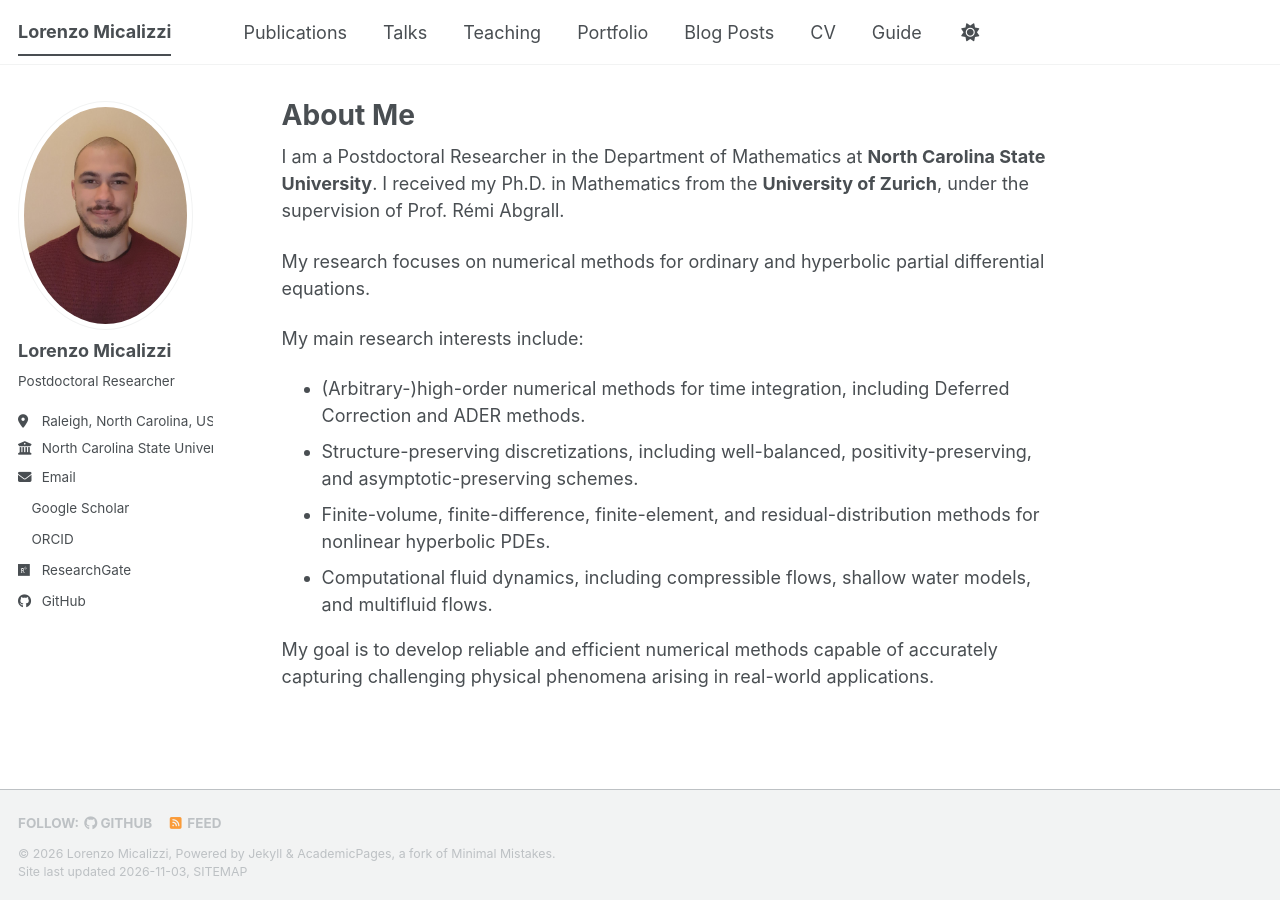
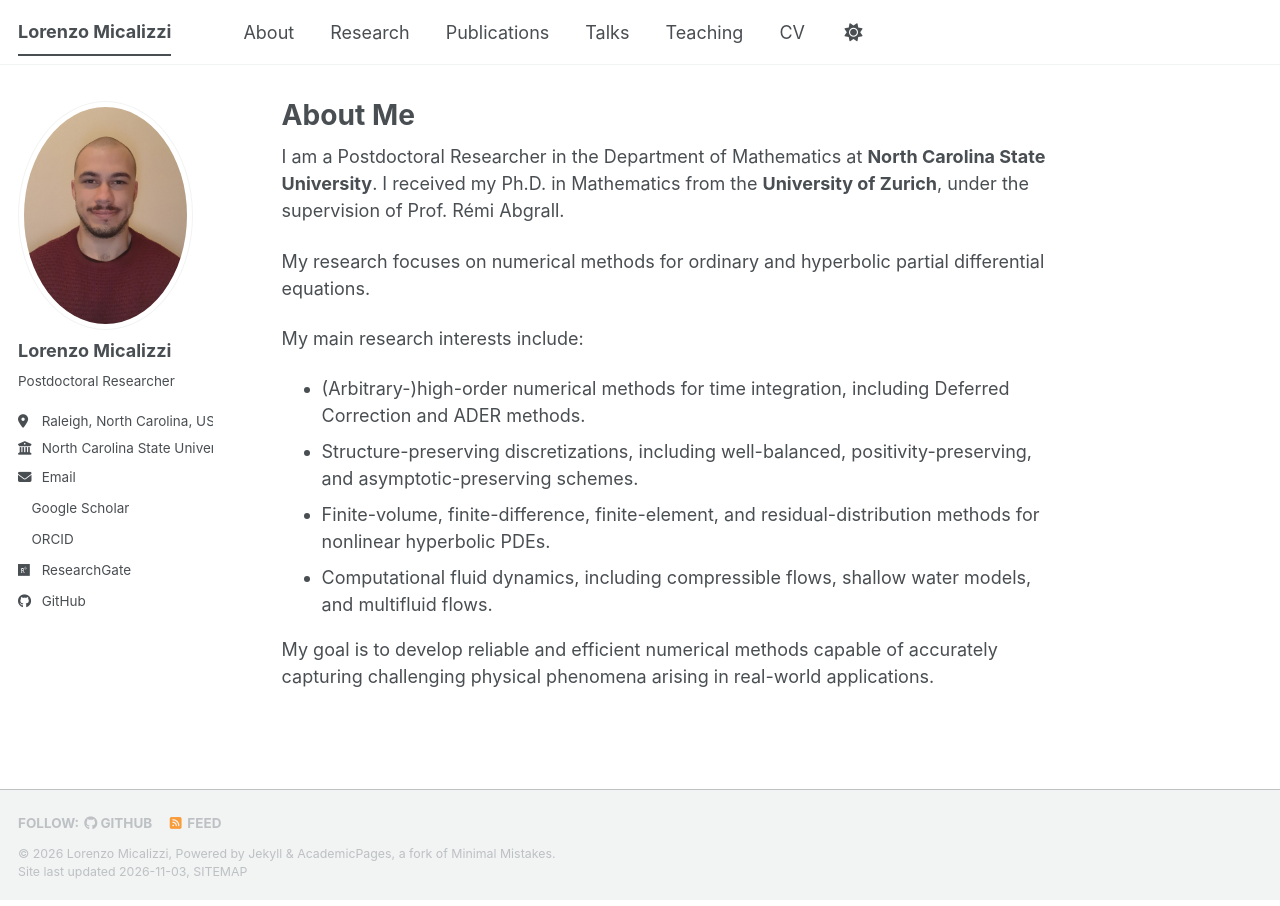
Before and after one commit to lmical/lmical.github.io, a Jekyll site: the page built from _pages/about.md, in a window 1280 px wide. Built offline with Jekyll 4.4.1, drawn with Linux system fonts in a browser that asks for light colours; a style sheet for code colours, icons or effects is not loaded.

Commit message:
Customize website navigation

```diff
--- a/_data/navigation.yml
+++ b/_data/navigation.yml
@@ -8,6 +8,12 @@
 #      Markdown formatted page while the second is generated using JSON.
 
 main:
+  - title: "About"
+    url: /
+
+  - title: "Research"
+    url: /research/
+
   - title: "Publications"
     url: /publications/
 
@@ -17,14 +23,5 @@ main:
   - title: "Teaching"
     url: /teaching/
 
-  - title: "Portfolio"
-    url: /portfolio/
-
-  - title: "Blog Posts"
-    url: /year-archive/
-
   - title: "CV"
     url: /cv/
-
-  - title: "Guide"
-    url: /markdown/
```
